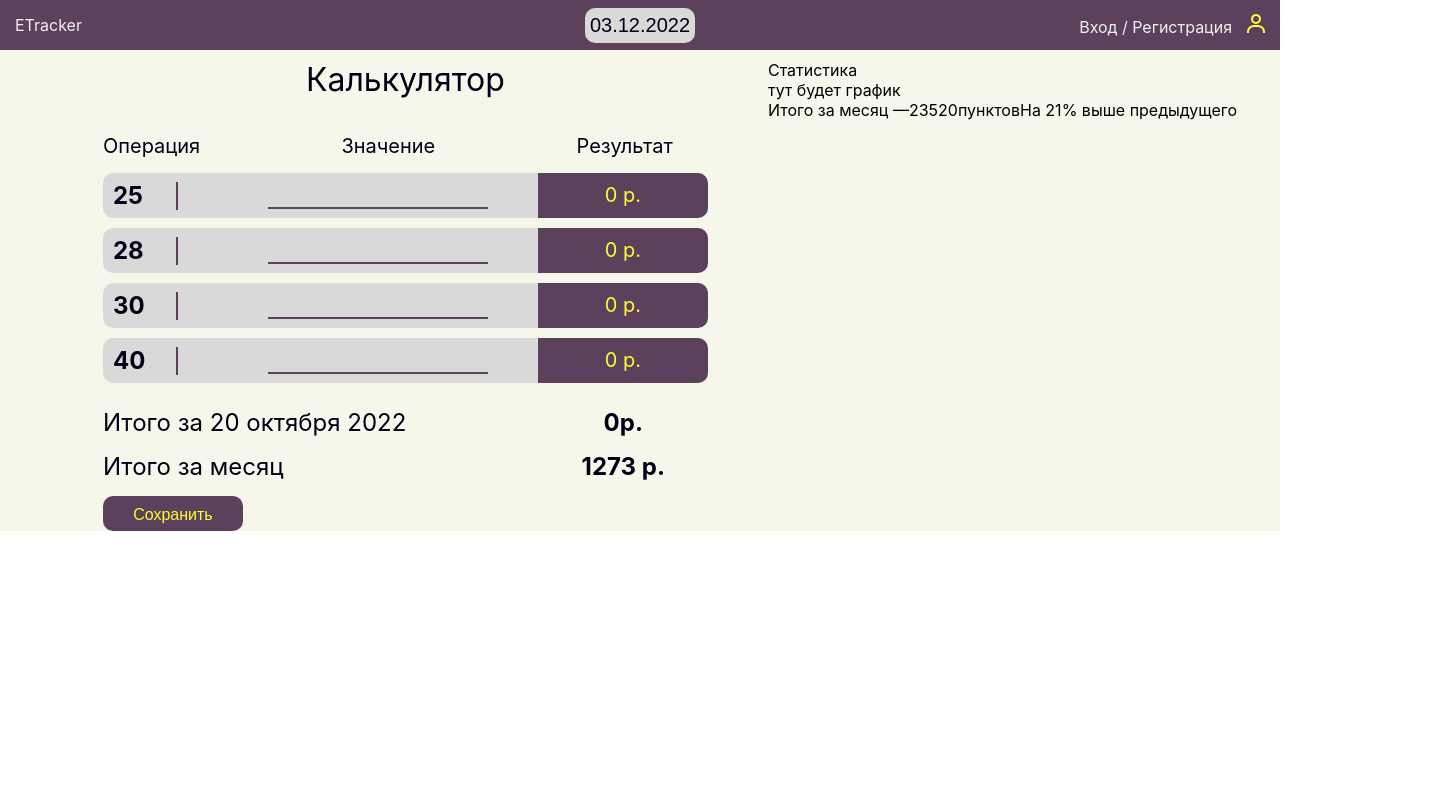
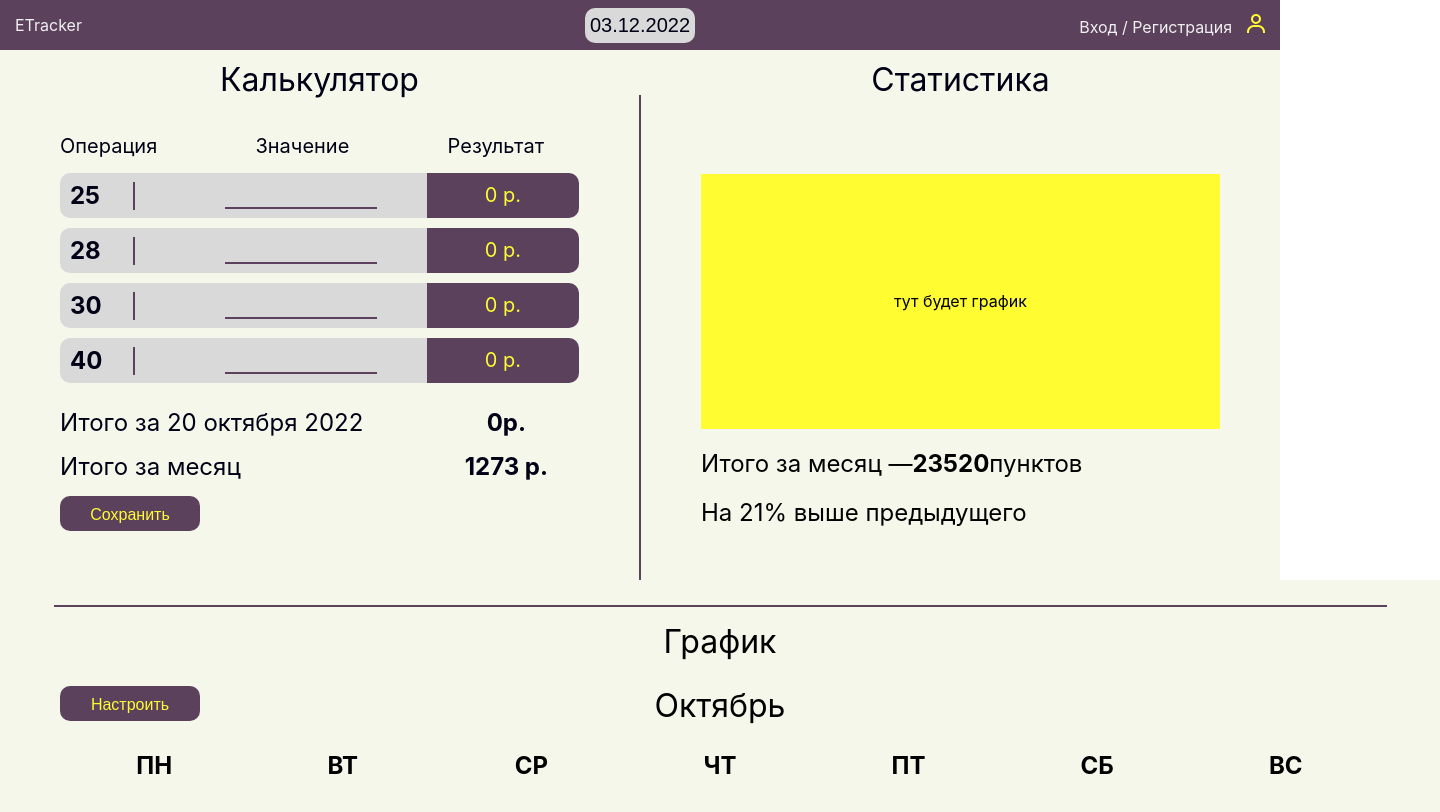
Before and after one commit to TibiaBones/ETracker2, a React (Create React App) app: page / in a window 1280 px wide. Shown: the top 812 px of the page, 1440 px wide, since content can reach past the window. Built offline with nearby package versions, Linux system fonts and the light colour scheme.

Commit message:
completely transfer all the old layout code

```diff
--- a/src/App.tsx
+++ b/src/App.tsx
@@ -2,7 +2,8 @@ import React from 'react';
 // import logo from './logo.svg';
 import './App.css';
 import Header from './modules/Header/Header';
-import InfoPanel from './modules/InfoPanel/InfoPanel'
+import InfoPanel from './modules/InfoPanel/InfoPanel';
+import Calendar from './modules/Calendar/Calendar';
 
 
 function App() {
@@ -10,7 +11,7 @@ function App() {
     <div>
       <Header/>
       <InfoPanel/>
-
+      <Calendar />
     </div>
   );
 }
--- /dev/null
+++ b/src/modules/Calendar/Calendar.tsx
@@ -0,0 +1,45 @@
+import React from "react";
+
+function Calendar() {
+
+    return (
+        <div className="calendar">
+
+            <div className="calendar__dividerHorContainer">
+                <div className="calendar__dividerHorizontal"></div>
+            </div>
+
+            <span className="calendar__mainTitle">График</span>
+
+            <div className="calendar__settingsPanel">
+                <div className="calendar__settingButtonContainer">
+                    <input className="calendar__buttonSaveSetting" type="button" value="Настроить" />
+                </div>
+
+                <div className="calendar__settingsPanelflexContainer">
+                    <svg className="calendar__switchButton">
+                        <use href="#arrow" />
+                    </svg>
+
+                    <span className="calendar__month">Октябрь</span>
+
+                    <svg className="calendar__switchButton calendar__switchButton_right">
+                        <use href="#arrow" />
+                    </svg>
+                </div>
+            </div>
+
+            <div className="calendar__daysBackground">
+                <span className="calendar__daysContainer">пн</span>
+                <span className="calendar__daysContainer">вт</span>
+                <span className="calendar__daysContainer">ср</span>
+                <span className="calendar__daysContainer">чт</span>
+                <span className="calendar__daysContainer">пт</span>
+                <span className="calendar__daysContainer">сб</span>
+                <span className="calendar__daysContainer">вс</span>
+            </div>
+        </div>
+    )
+}
+
+export default Calendar;
--- a/src/modules/InfoPanel/InfoPanel.tsx
+++ b/src/modules/InfoPanel/InfoPanel.tsx
@@ -1,33 +1,16 @@
 import React from "react";
 // import './infoPanel.scss';
 import Calculator from './components/Calculator';
+import Statistics from './components/Statistics';
 
 function InfoPanel() {
 
     return (
         <div className="infoPanel">
-
-            <Calculator/>
-
-            <div className="calcStat-dividerVertContainer">
-                <div className="dividerVertical"></div>
+            <Calculator />
+            <div className="infoPanel__dividerVertical">
             </div>
-
-            <div className="statContainer">
-                <span className="calcStatMainTitle">Статистика</span>
-
-                <div className="stat-schedule">
-                    тут будет график
-                </div>
-
-                <div className="stat-flexContainer">
-                    <span className="stat-FlexElement">Итого за месяц —
-                        <span className="stat-FlexElement_calcData">23520</span>
-                        пунктов</span>
-                    <span className="stat-FlexElement">На <span className="stat-FlexElement_calcData">21</span>% выше предыдущего</span>
-                </div>
-            </div>
-
+            <Statistics />
         </div>
     )
 
--- a/src/modules/InfoPanel/components/Statistics.tsx
+++ b/src/modules/InfoPanel/components/Statistics.tsx
@@ -1,9 +1,22 @@
 import React from "react";
-import './statistics.scss'
-// import './infoPanel.scss';
 
 function Statistics() {
+    return(
+        <div className="infoPanel__statContainer">
+                <span className="infoPanel__mainTitle">Статистика</span>
 
+                <div className="infoPanel__schedule">
+                    тут будет график
+                </div>
+
+                <div className="infoPanel__flexContainer">
+                    <span className="infoPanel__statFlexElement">Итого за месяц —
+                        <span className="infoPanel__calcData">23520</span>
+                        пунктов</span>
+                    <span className="infoPanel__statFlexElement">На <span className="stat-FlexElement_calcData">21</span>% выше предыдущего</span>
+                </div>
+            </div>
+    )
 }
 
 export default Statistics;
--- /dev/null
+++ b/src/styles/_calendar.scss
@@ -0,0 +1,97 @@
+.calendar {
+    width: 1440px;
+    height: 500px;
+    // background-color: var(--Background);
+    background-color: #F6F7EB;
+    margin: auto;
+
+    &__dividerHorContainer {
+        background-color: #F6F7EB;
+        max-width: 1440px;
+        padding: 25px 0 15px;
+    }
+
+    &__dividerHorizontal {
+        max-width: 1333px;
+        width: 100%;
+        height: 2px;
+        background-color: #5C415D;
+        margin: 0 auto;
+    }
+
+    &__mainTitle {
+        font-size: 32px;
+        color: var(--Black);
+        margin: 0 auto 25px;
+        display: block;
+        text-align: center;
+    }
+
+    &__settingsPanel {
+        display: flex;
+        position: relative;
+    }
+
+    &__settingButtonContainer {
+        position: absolute;
+        z-index: 100;
+        left: 60px;
+    }
+
+    &__buttonSaveSetting {
+        width: 140px;
+        height: 35px;
+        line-height: 35px;
+        // color: var(--Accent);
+        color: #FFFC31;
+        // background-color: var(--Elements);
+        background-color: #5C415D;
+        font-size: 16px;
+        border: none;
+        border-radius: 10px;
+        cursor: pointer;
+    }
+
+    &__settingsPanelflexContainer {
+        position: relative;
+        display: flex;
+        justify-content: center;
+        width: 100%;
+    }
+
+    &__switchButton {
+        border-radius: 40px;
+        height: 40px;
+        width: 40px;
+        cursor: pointer;
+
+        &_right {
+            transform: scale(-1, 1);
+        }
+    }
+
+    &__month {
+        font-weight: 400;
+        font-size: 32px;
+        margin: 0 35px;
+    }
+
+    &__daysBackground {
+        max-width: 1320px;
+        width: 100%;
+        margin: 15px 60px 0 60px;
+        display: flex;
+        justify-content: center;
+        align-items: center;
+    }
+
+    &__daysContainer {
+        height: 50px;
+        width: 14.3%;
+        text-transform: uppercase;
+        font-weight: 700;
+        font-size: 24px;
+        line-height: 50px;
+        text-align: center;
+    }
+}
--- a/src/styles/_infoPanel.scss
+++ b/src/styles/_infoPanel.scss
@@ -2,7 +2,7 @@
     position: relative;
     // background-color: var(--Background);
     background-color: #F6F7EB;
-    max-width: 100%;
+    max-width: 1440px;
     margin: auto;
     padding-top: 60px;
     display: flex;
@@ -176,4 +176,48 @@
         border-radius: 10px;
         cursor: pointer;
     }
+
+    &__dividerVertical {
+        min-width: 2px;
+        height: 485px;
+        // background-color: var(--Elements);
+        background-color: #5C415D;
+        margin-top: 35px;
+    }
+
+    &__statContainer {
+        display: flex;
+        flex-direction: column;
+        justify-content: center;
+        align-items: center;
+        max-width: 600px;
+        width: 100%;
+        margin: 0 60px 0;
+    }
+
+    &__schedule {
+        height: 255px;
+        width: 100%;
+        margin-top: 75px;
+        line-height: 255px;
+        text-align: center;
+        background-color: #FFFC31;
+    }
+
+    &__flexContainer {
+        display: flex;
+        flex-direction: column;
+        align-items: flex-start;
+        width: 100%;
+        margin-top: 20px;
+        font-size: 24px;
+    }
+
+    &__statFlexElement{
+        margin-bottom: 20px;
+    }
+
+    &__calcData{
+        font-weight: 700;
+    }
 }
--- a/src/styles/main.scss
+++ b/src/styles/main.scss
@@ -1,2 +1,3 @@
 @import 'header';
 @import 'infoPanel';
+@import 'calendar';
```
